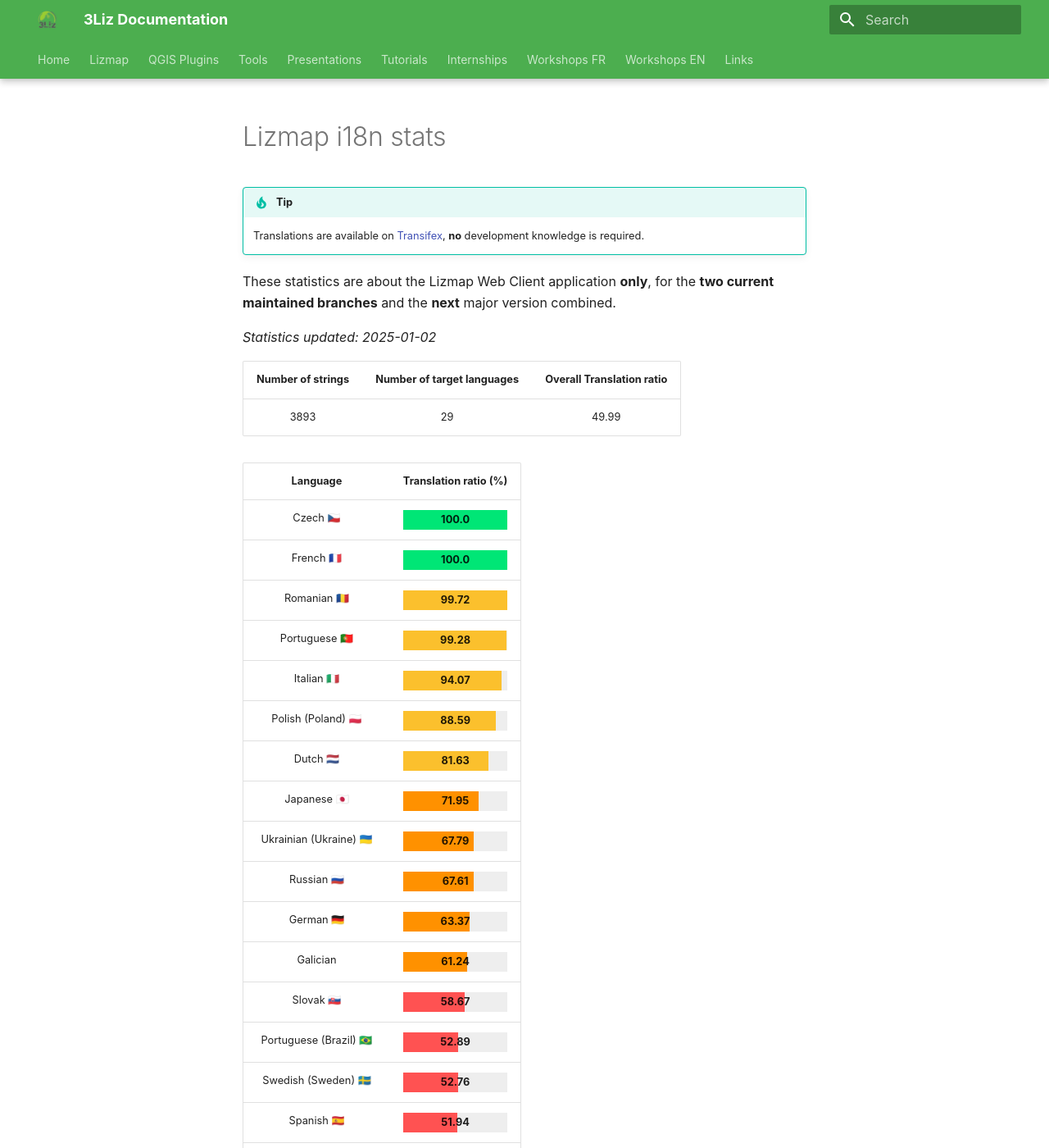
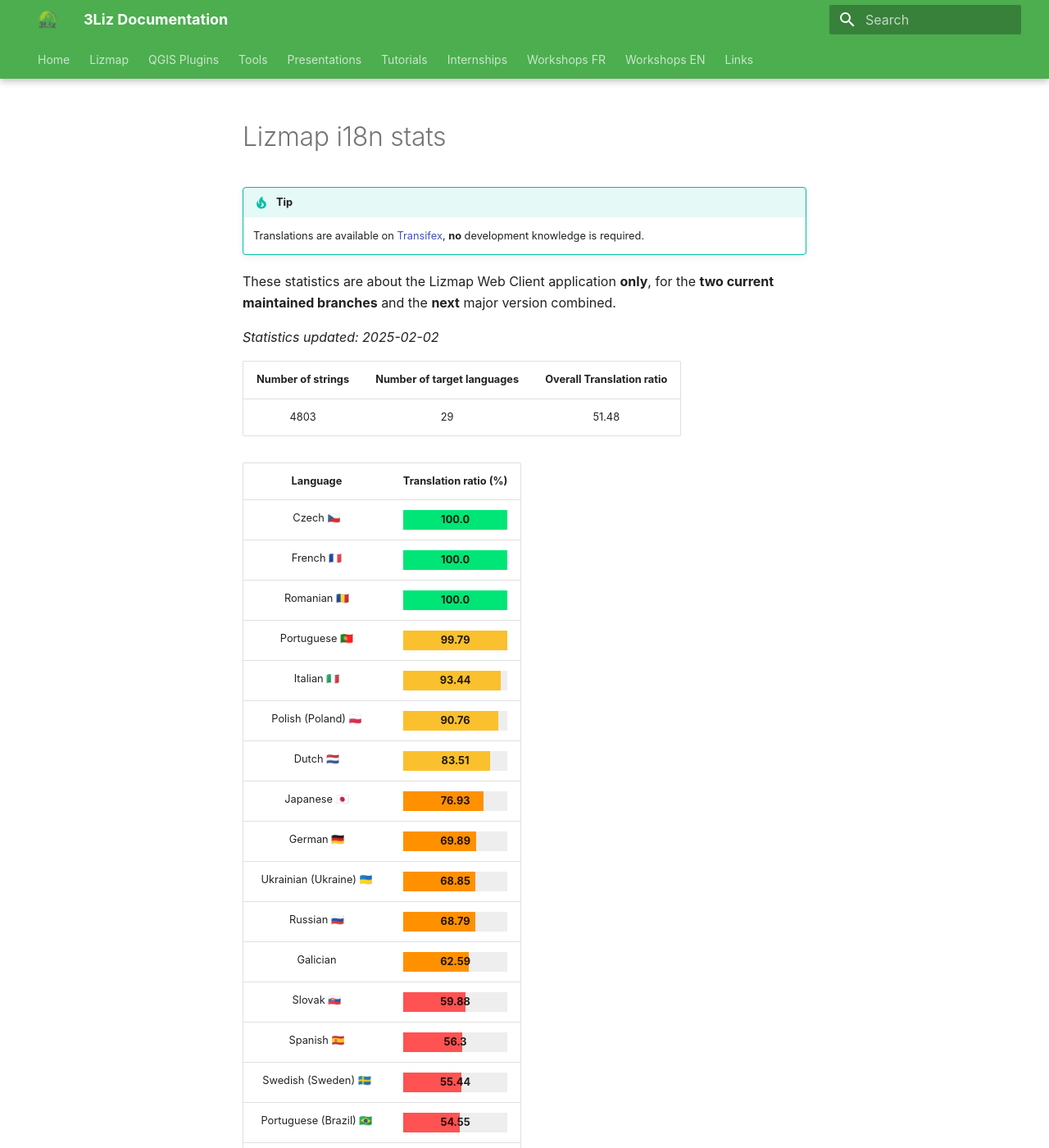
Before and after one commit to 3liz/3liz.github.io, an MkDocs documentation site: the page built from docs/lizmap-i18n-stats.md, in a window 1280 px wide and 1400 px high. Shown: the whole window at 82% size. Built offline with MkDocs 1.6.1 and Material for MkDocs 9.7.7, drawn with Linux system fonts in a browser that asks for light colours; nearby versions of some CDN libraries; some of the changed text lies outside the part shown.

Commit message:
Update statistics from Transifex Lizmap Web Client

```diff
--- a/docs/lizmap-i18n-stats.md
+++ b/docs/lizmap-i18n-stats.md
@@ -10,40 +10,40 @@
 These statistics are about the Lizmap Web Client application **only**, for the **two current
 maintained branches** and the **next** major version combined.
 
-*Statistics updated: 2025-01-02*
+*Statistics updated: 2025-02-02*
 
 | Number of strings | Number of target languages | Overall Translation ratio |
 |:-:|:-:|:-:|
-3893|29|49.99
+4803|29|51.48
 
 | Language | Translation ratio (%) |
 |:-:|:-:|
 Czech 🇨🇿 |[=100.0% "100.0"]|
 French 🇫🇷 |[=100.0% "100.0"]|
-Romanian 🇷🇴 |[=99.72% "99.72"]|
-Portuguese 🇵🇹 |[=99.28% "99.28"]|
-Italian 🇮🇹 |[=94.07% "94.07"]|
-Polish (Poland) 🇵🇱 |[=88.59% "88.59"]|
-Dutch 🇳🇱 |[=81.63% "81.63"]|
-Japanese 🇯🇵 |[=71.95% "71.95"]|
-Ukrainian (Ukraine) 🇺🇦 |[=67.79% "67.79"]|
-Russian 🇷🇺 |[=67.61% "67.61"]|
-German 🇩🇪 |[=63.37% "63.37"]|
-Galician  |[=61.24% "61.24"]|
-Slovak 🇸🇰 |[=58.67% "58.67"]|
-Portuguese (Brazil) 🇧🇷 |[=52.89% "52.89"]|
-Swedish (Sweden) 🇸🇪 |[=52.76% "52.76"]|
-Spanish 🇪🇸 |[=51.94% "51.94"]|
-Slovenian 🇸🇮 |[=47.24% "47.24"]|
-Hungarian (Hungary) 🇭🇺 |[=45.83% "45.83"]|
-Finnish 🇫🇮 |[=42.82% "42.82"]|
-Basque  |[=30.21% "30.21"]|
-Greek 🇬🇷 |[=24.4% "24.4"]|
-Bulgarian 🇧🇬 |[=22.19% "22.19"]|
-Norwegian 🇳🇴 |[=15.44% "15.44"]|
-Spanish (Argentina) 🇦🇷 |[=4.91% "4.91"]|
-Indonesian 🇮🇩 |[=4.03% "4.03"]|
-Serbian (Cyrillic) 🇷🇸 |[=1.13% "1.13"]|
+Romanian 🇷🇴 |[=100.0% "100.0"]|
+Portuguese 🇵🇹 |[=99.79% "99.79"]|
+Italian 🇮🇹 |[=93.44% "93.44"]|
+Polish (Poland) 🇵🇱 |[=90.76% "90.76"]|
+Dutch 🇳🇱 |[=83.51% "83.51"]|
+Japanese 🇯🇵 |[=76.93% "76.93"]|
+German 🇩🇪 |[=69.89% "69.89"]|
+Ukrainian (Ukraine) 🇺🇦 |[=68.85% "68.85"]|
+Russian 🇷🇺 |[=68.79% "68.79"]|
+Galician  |[=62.59% "62.59"]|
+Slovak 🇸🇰 |[=59.88% "59.88"]|
+Spanish 🇪🇸 |[=56.3% "56.3"]|
+Swedish (Sweden) 🇸🇪 |[=55.44% "55.44"]|
+Portuguese (Brazil) 🇧🇷 |[=54.55% "54.55"]|
+Slovenian 🇸🇮 |[=50.57% "50.57"]|
+Hungarian (Hungary) 🇭🇺 |[=47.89% "47.89"]|
+Finnish 🇫🇮 |[=45.14% "45.14"]|
+Basque  |[=32.19% "32.19"]|
+Greek 🇬🇷 |[=25.67% "25.67"]|
+Bulgarian 🇧🇬 |[=23.53% "23.53"]|
+Norwegian 🇳🇴 |[=16.43% "16.43"]|
+Spanish (Argentina) 🇦🇷 |[=5.16% "5.16"]|
+Indonesian 🇮🇩 |[=4.27% "4.27"]|
+Serbian (Cyrillic) 🇷🇸 |[=1.21% "1.21"]|
 Arabic  |[=0.0% "0.0"]|
 Basque (Spain)  |[=0.0% "0.0"]|
 Vietnamese (Viet Nam)  |[=0.0% "0.0"]|
```
